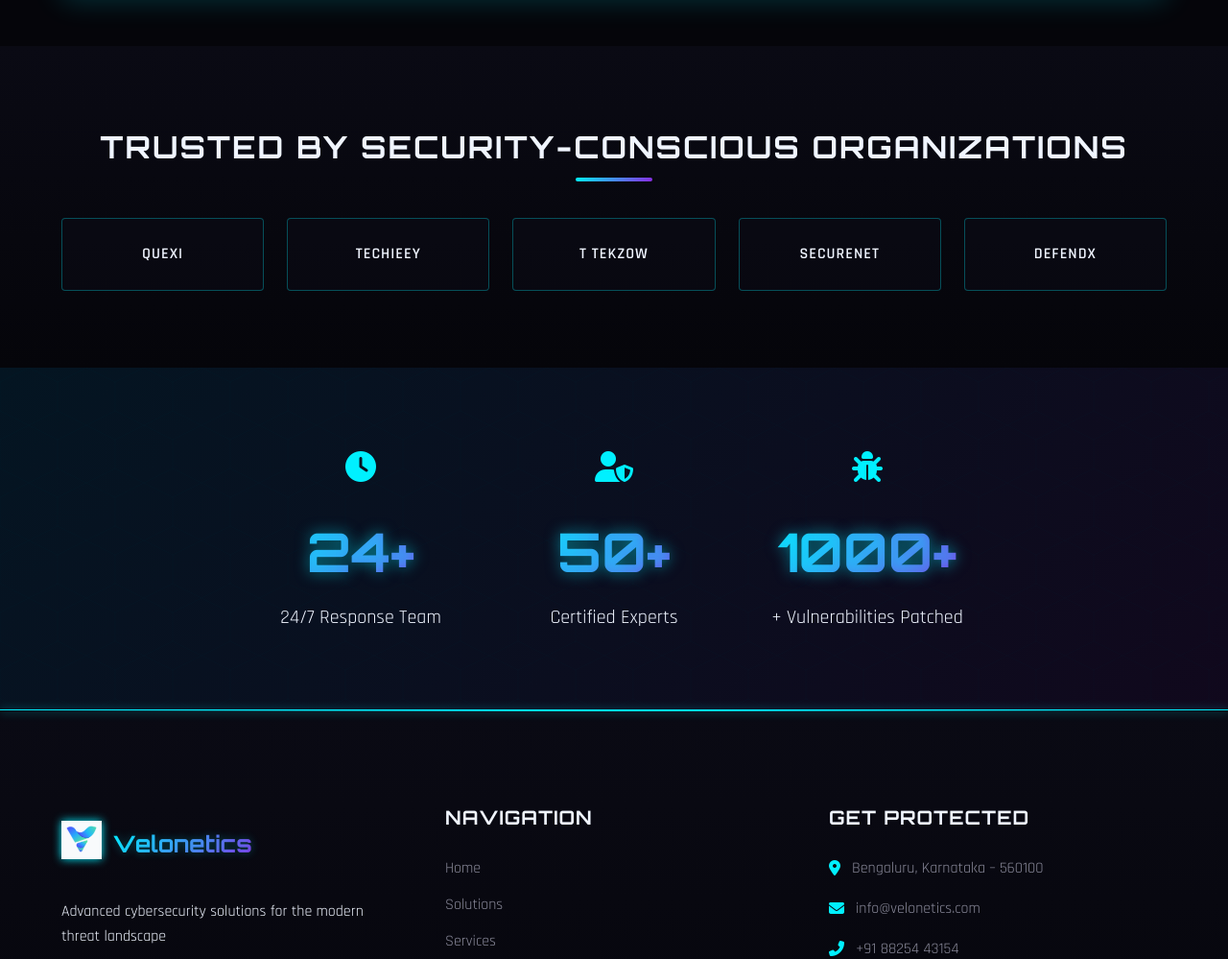
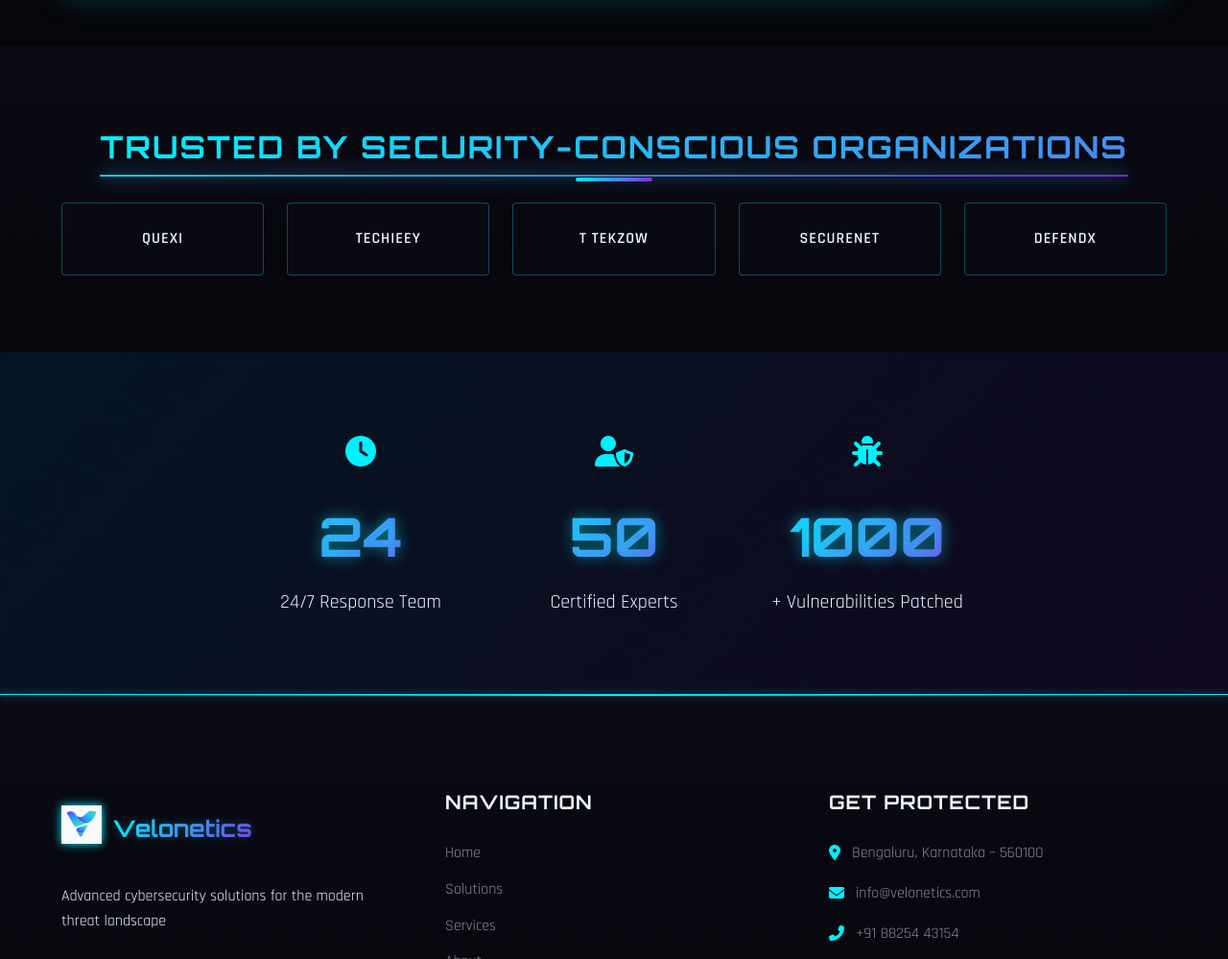
Before and after one commit to Likitha-Y/web_LandingPg, a plain HTML site: page index.html in a window 1280 px wide. Shown: the part 1332-2331 px from the top of the page at 96% size. Drawn offline with Linux system fonts and the light colour scheme.

Commit message:
Update Trusted By section with cyber gradient style

```diff
--- a/assets/css/main.css
+++ b/assets/css/main.css
@@ -1223,3 +1223,92 @@
       gap: 1rem;
     }
   }
+ /* ===== COLOR REVEAL ANIMATION ===== */
+
+/* Base Text Styles */
+.section-title {
+  position: relative;
+  color: white; /* Fallback color */
+  margin-bottom: 2rem; /* Consistent spacing */
+}
+
+/* Color Reveal Element */
+.color-reveal {
+  position: relative;
+  display: inline-block;
+  background-image: linear-gradient(
+    to right,
+    var(--cyber-blue) 50%,  /* Cyber Blue for the first half */
+    white 50%            /* White for the second half */
+  );
+  background-size: 200% 100%;
+  background-position: right center; /* Start with Cyber Blue hidden */
+  -webkit-background-clip: text;
+  background-clip: text;
+  color: transparent;
+  -webkit-text-fill-color: transparent;
+  transition: background-position 1.2s ease-out;
+}
+
+/* Active State (When Scrolling Into View) */
+.color-reveal.active {
+  background-position: left center; /* Animate to reveal Cyber Blue */
+  background-image: linear-gradient(
+    to right,
+    var(--cyber-blue), /* Cyber Blue for the first color */
+    var(--cyber-purple)  /* Cyber Purple for the second color */
+  );
+}
+/* ===== COLOR REVEAL ANIMATION ===== */
+
+/* Base Text Styles */
+.section-title {
+  position: relative;
+  color: white; /* Fallback color */
+  margin-bottom: 2rem; /* Consistent spacing */
+}
+
+/* Color Reveal Element */
+.color-reveal {
+  display: inline-block;
+  position: relative;
+  background-image: linear-gradient(to right, var(--cyber-blue), white);
+  background-size: 200% 100%;
+  background-position: right center;
+  -webkit-background-clip: text;
+  background-clip: text;
+  color: transparent;
+  -webkit-text-fill-color: transparent;
+  transition: background-position 1.2s ease-out;
+}
+
+/* Active State (When Scrolling Into View) */
+.color-reveal.active {
+  background-position: left center;
+  background-image: linear-gradient(to right, var(--cyber-blue), var(--cyber-purple));
+}
+
+/* Optional Glow Effect */
+.color-reveal.active::after {
+  content: '';
+  position: absolute;
+  left: 0;
+  bottom: -5px;
+  width: 100%;
+  height: 2px;
+  background: var(--cyber-gradient);
+  box-shadow: 0 0 15px var(--cyber-blue);
+  animation: cyber-glow 1.5s ease-in-out infinite alternate;
+}
+
+@keyframes cyber-glow {
+  from {
+    opacity: 0.5;
+    box-shadow: 0 0 5px var(--cyber-blue);
+  }
+  to {
+    opacity: 1;
+    box-shadow: 0 0 20px var(--cyber-blue),
+                0 0 30px var(--cyber-purple);
+  }
+}
--- a/assets/js/main.js
+++ b/assets/js/main.js
@@ -98,3 +98,87 @@ document.addEventListener('DOMContentLoaded', function() {
       });
     });
   });
+
+
+
+
+document.addEventListener("DOMContentLoaded", function() {
+    // Animation function (unchanged)
+    function animateNumber(element, target, duration) {
+        let start = 0;
+        let startTimestamp = null;
+        const isFloat = target % 1 !== 0;
+        const step = (timestamp) => {
+            if (!startTimestamp) startTimestamp = timestamp;
+            const progress = Math.min((timestamp - startTimestamp) / duration, 1);
+            let value = progress * target;
+            if (isFloat) {
+                value = value.toFixed(1);
+            } else {
+                value = Math.floor(value);
+            }
+            element.textContent = value;
+            if (progress < 1) {
+                window.requestAnimationFrame(step);
+            } else {
+                element.textContent = target;
+            }
+        };
+        window.requestAnimationFrame(step);
+    }
+
+    // Observer callback (modified for multiple sections)
+    function handleIntersection(entries, observer) {
+        entries.forEach(entry => {
+            if (entry.isIntersecting) {
+                const numbers = entry.target.querySelectorAll('.stat-number');
+                numbers.forEach(num => {
+                    const target = parseFloat(num.getAttribute('data-count'));
+                    animateNumber(num, target, 1500);
+                });
+                observer.unobserve(entry.target);
+            }
+        });
+    }
+
+    // Set up observers for BOTH sections
+    const sections = [
+        document.querySelector('.threat-monitor'),
+        document.querySelector('.cyber-stats')
+    ];
+
+    sections.forEach(section => {
+        if (section) {
+            const observer = new IntersectionObserver(handleIntersection, {
+                threshold: 0.5
+            });
+            observer.observe(section);
+        }
+    });
+});
+
+
+document.addEventListener('DOMContentLoaded', function() {
+  const revealElement = document.querySelector('.color-reveal');
+
+  if (!revealElement) {
+    console.error('Color reveal element not found!'); // Check if the JS can find it
+    return;
+  }
+
+  const observer = new IntersectionObserver(
+    (entries) => {
+      entries.forEach(entry => {
+        if (entry.isIntersecting) {
+          revealElement.classList.add('active');
+          observer.unobserve(revealElement); // Stop observing after activation
+        }
+      });
+    },
+    {
+      threshold: 0.1 // Adjust threshold as needed (0.1 = 10% visible)
+    }
+  );
+
+  observer.observe(revealElement);
+});
--- a/index.html
+++ b/index.html
@@ -1,14 +1,23 @@
 <!DOCTYPE html>
 <html lang="en">
   <head>
-    <meta charset="UTF-8">
-    <meta name="viewport" content="width=device-width, initial-scale=1.0">
+    <meta charset="UTF-8" />
+    <meta name="viewport" content="width=device-width, initial-scale=1.0" />
     <title>Velonetics | Cybersecurity Solutions</title>
-    <link rel="stylesheet" href="assets/css/reset.css">
-    <link rel="stylesheet" href="assets/css/main.css">
-    <link href="https://fonts.googleapis.com/css2?family=Orbitron:wght@400;700&family=Rajdhani:wght@400;600;700&display=swap" rel="stylesheet">
-    <link rel="stylesheet" href="https://cdnjs.cloudflare.com/ajax/libs/font-awesome/6.4.0/css/all.min.css">
-    <link href="https://fonts.googleapis.com/css2?family=Orbitron:wght@400;700&family=Rajdhani:wght@400;600;700&display=swap" rel="stylesheet">
+    <link rel="stylesheet" href="assets/css/reset.css" />
+    <link rel="stylesheet" href="assets/css/main.css" />
+    <link
+      href="https://fonts.googleapis.com/css2?family=Orbitron:wght@400;700&family=Rajdhani:wght@400;600;700&display=swap"
+      rel="stylesheet"
+    />
+    <link
+      rel="stylesheet"
+      href="https://cdnjs.cloudflare.com/ajax/libs/font-awesome/6.4.0/css/all.min.css"
+    />
+    <link
+      href="https://fonts.googleapis.com/css2?family=Orbitron:wght@400;700&family=Rajdhani:wght@400;600;700&display=swap"
+      rel="stylesheet"
+    />
   </head>
   <body class="dark-theme">
     <!-- Header -->
@@ -16,7 +25,11 @@
       <div class="container">
         <div class="header-content">
           <a href="index.html" class="logo">
-                    <img src="assets/images/logo (2).png" alt="Velonetics Logo" class="logo-img">
+            <img
+              src="assets/images/logo (2).png"
+              alt="Velonetics Logo"
+              class="logo-img"
+            />
             <h1><span class="logo-text">Velonetics</span></h1>
           </a>
 
@@ -52,7 +65,11 @@
           <h2 class="cyber-title">
             <span class="title-line">Secure Today, Safer Tomorrow</span>
           </h2>
-                <p class="cyber-subtitle">We specialize in providing comprehensive cybersecurity solutions and industry best practices to safeguard your data, ensure compliance, and give you peace of mind.</p>
+          <p class="cyber-subtitle">
+            We specialize in providing comprehensive cybersecurity solutions and
+            industry best practices to safeguard your data, ensure compliance,
+            and give you peace of mind.
+          </p>
           <div class="hero-cta">
             <a href="solutions.html" class="btn btn-primary pulse">
               <i class="fas fa-lock"></i> Explore Protection
@@ -104,7 +121,12 @@
     <!-- Trusted By Section -->
     <section class="trusted-by">
       <div class="container">
-            <h1 class="section-title">Trusted By Security-Conscious Organizations</h1>
+        <h1 class="section-title">
+          <span class="color-reveal"
+            >Trusted By Security-Conscious Organizations</span
+          >
+        </h1>
+
         <div class="client-grid">
           <div class="client-logo">Quexi</div>
           <div class="client-logo">Techieey</div>
@@ -144,14 +166,25 @@
         <div class="footer-grid">
           <div class="footer-about">
             <div class="footer-logo">
-                        <img src="assets/images/logo (2).png" alt="Velonetics Logo" class="logo-img">
+              <img
+                src="assets/images/logo (2).png"
+                alt="Velonetics Logo"
+                class="logo-img"
+              />
               <h1><span class="logo-text">Velonetics</span></h1>
             </div>
-                    <p>Advanced cybersecurity solutions for the modern threat landscape</p>
+            <p>
+              Advanced cybersecurity solutions for the modern threat landscape
+            </p>
             <div class="social-links">
               <a href="#"><i class="fab fa-twitter"></i></a>
-                        <a href="https://www.linkedin.com/company/velonetics/posts/?feedView=all"><i class="fab fa-linkedin"></i></a>
-                        <a href="https://www.instagram.com/velonetics/"><i class="fab fa-instagram"></i></a>
+              <a
+                href="https://www.linkedin.com/company/velonetics/posts/?feedView=all"
+                ><i class="fab fa-linkedin"></i
+              ></a>
+              <a href="https://www.instagram.com/velonetics/"
+                ><i class="fab fa-instagram"></i
+              ></a>
             </div>
           </div>
 
@@ -169,7 +202,10 @@
           <div class="footer-contact">
             <h4>Get Protected</h4>
             <address>
-                        <p><i class="fas fa-map-marker-alt"></i> Bengaluru, Karnataka – 560100</p>
+              <p>
+                <i class="fas fa-map-marker-alt"></i> Bengaluru, Karnataka –
+                560100
+              </p>
               <p><i class="fas fa-envelope"></i> info@velonetics.com</p>
               <p><i class="fas fa-phone-alt"></i> +91 88254 43154</p>
             </address>
@@ -180,7 +216,10 @@
         </div>
 
         <div class="footer-bottom">
-                <p>&copy; <span id="current-year"></span> Velonetics. All rights reserved.</p>
+          <p>
+            &copy; <span id="current-year"></span> Velonetics. All rights
+            reserved.
+          </p>
           <div class="legal-links">
             <a href="#">Privacy Policy</a>
             <a href="#">Terms of Service</a>
```
Lines whose indentation alone changed are shown as unchanged.
